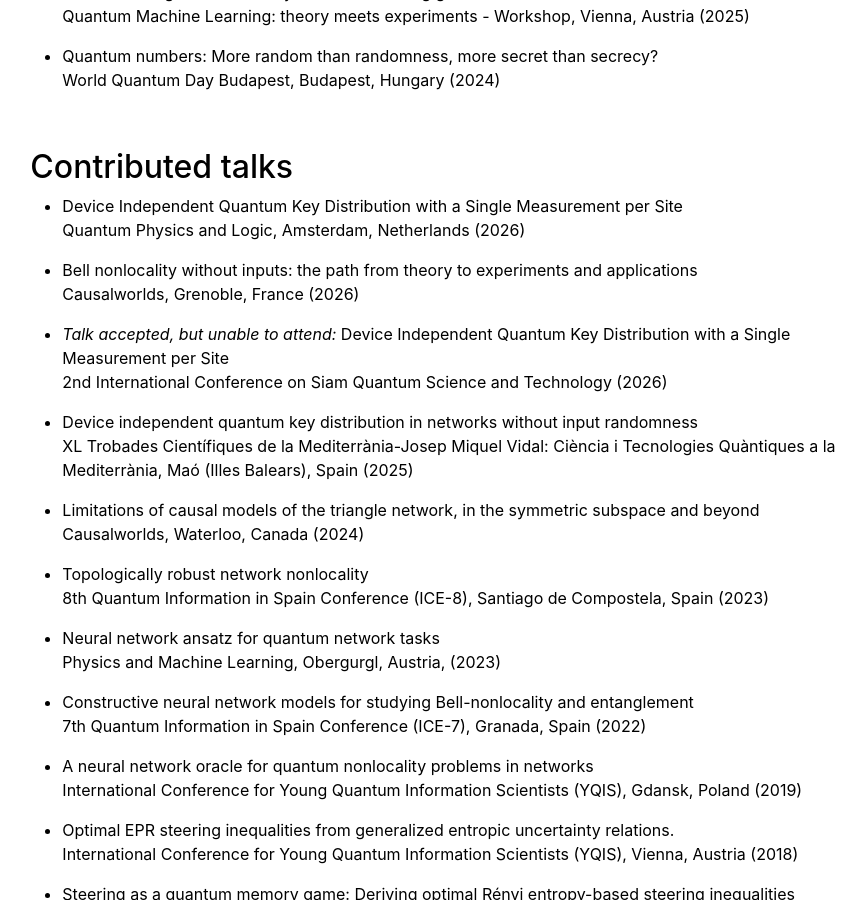
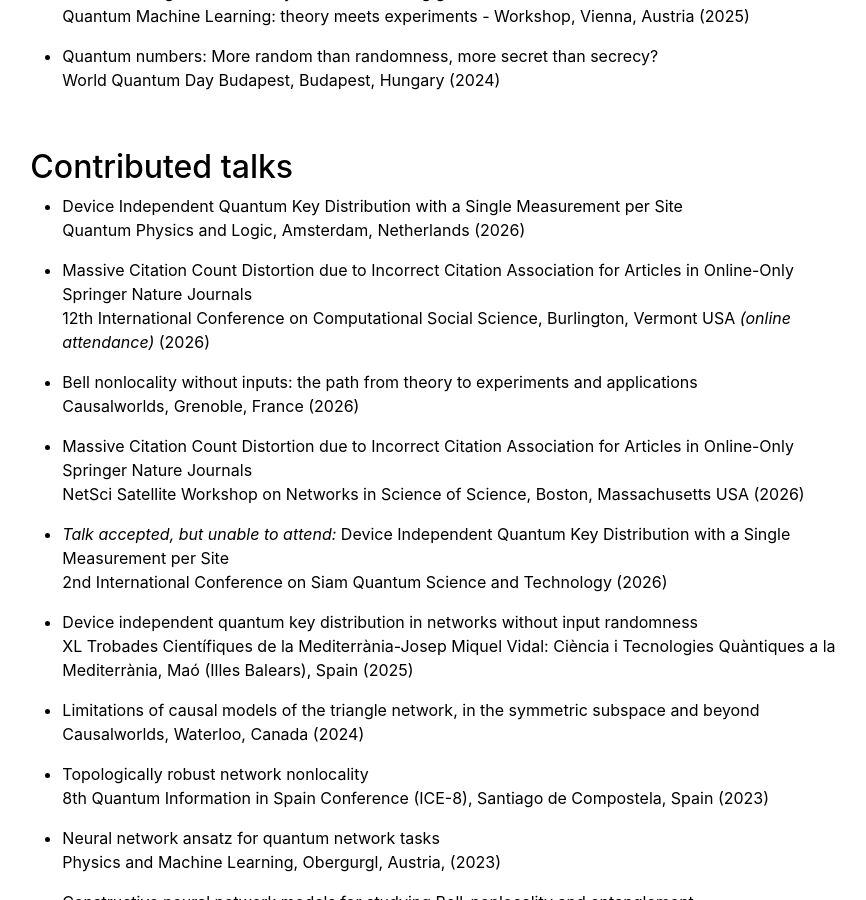
Before and after one commit to tkrivachy/tkrivachy.github.io, a Jekyll site: the page built from community.md, in a window 1280 px wide and 900 px high, scrolled down 1411 px. Shown: the whole window, without its empty margins (199-1065 px from the left). Built offline with Jekyll 4.4.1, drawn with Linux system fonts in a browser that asks for light colours.

Commit message:
citation issue conferences added

```diff
--- a/_data/cv/contributedtalks.yml
+++ b/_data/cv/contributedtalks.yml
@@ -1,8 +1,14 @@
 - title: 'Device Independent Quantum Key Distribution with a Single Measurement per Site'
   description: 'Quantum Physics and Logic, Amsterdam, Netherlands (2026)'
 
+- title: 'Massive Citation Count Distortion due to Incorrect Citation Association for Articles in Online-Only Springer Nature Journals'
+  description: '12th International Conference on Computational Social Science, Burlington, Vermont USA *(online attendance)* (2026)'
+
 - title: 'Bell nonlocality without inputs: the path from theory to experiments and applications'
   description: 'Causalworlds, Grenoble, France (2026)'
+
+- title: 'Massive Citation Count Distortion due to Incorrect Citation Association for Articles in Online-Only Springer Nature Journals'
+  description: 'NetSci Satellite Workshop on Networks in Science of Science, Boston, Massachusetts USA (2026)'
 
 - title: '*Talk accepted, but unable to attend:* Device Independent Quantum Key Distribution with a Single Measurement per Site'
   description: '2nd International Conference on Siam Quantum Science and Technology (2026)'
```
